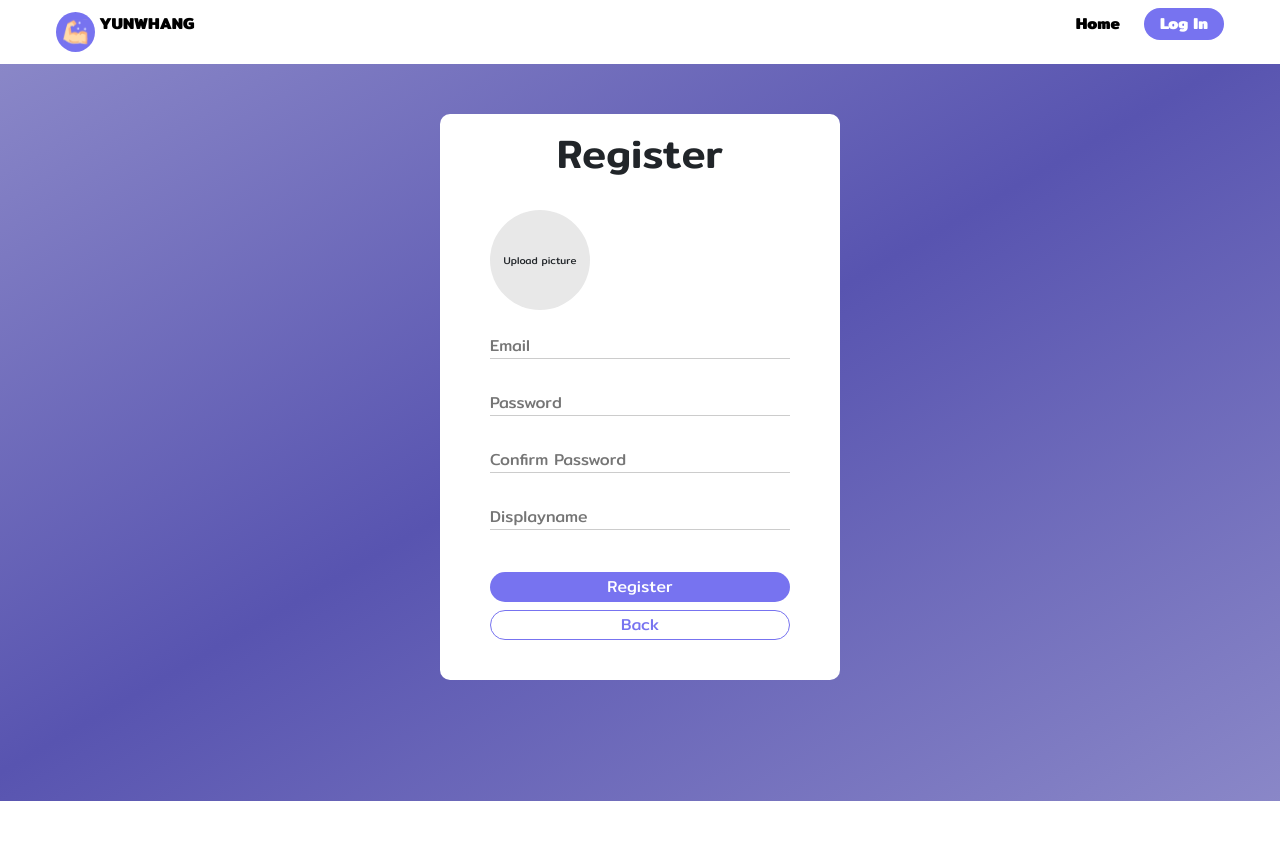
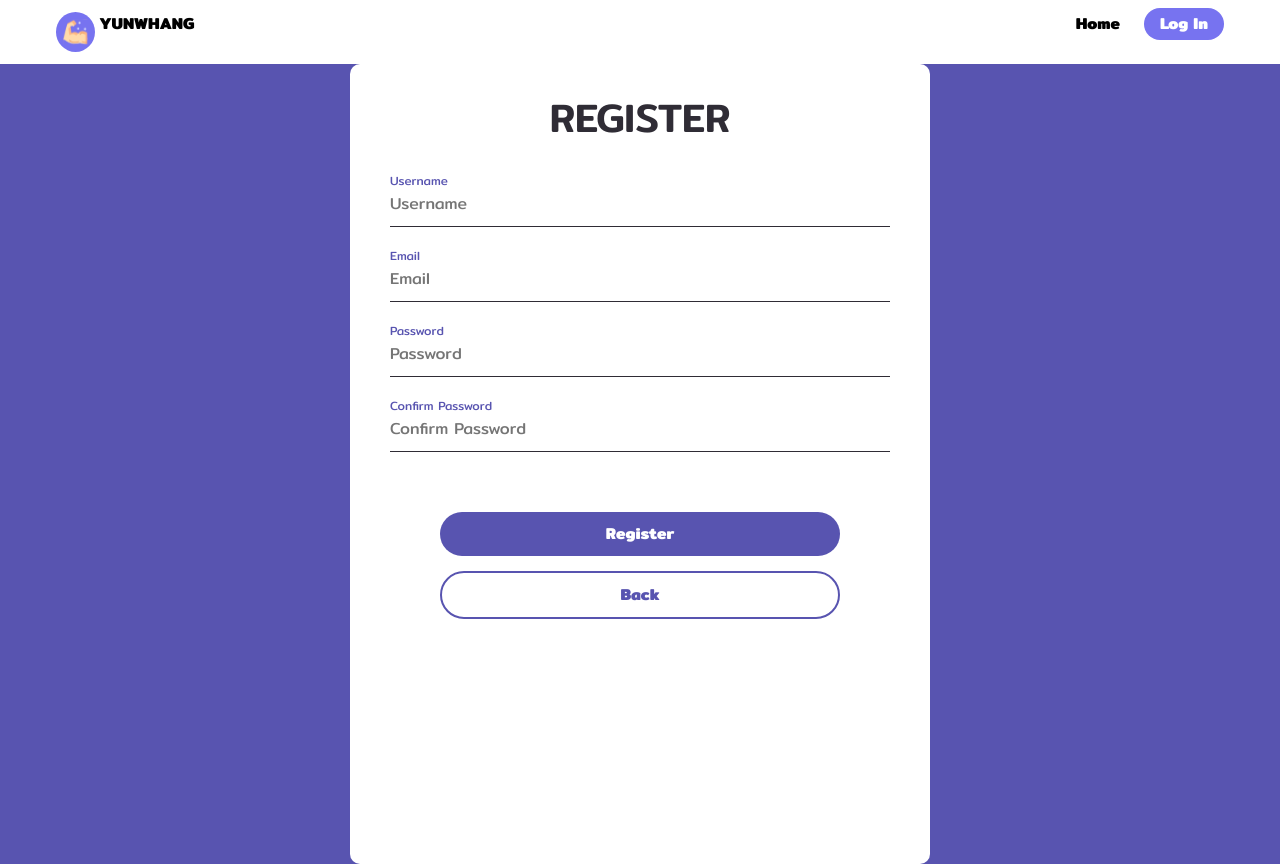
Before and after one commit to I3right/FinalProject_FuiYoh, a React (Vite) app in the folder Fuiyoh/: page /Register in a window 1280 px wide. Before the commit the page ends 801 px from the top, so only its background shows below. Built offline with nearby package versions, Linux system fonts and the light colour scheme.

Commit message:
Change code Register Page

```diff
--- a/Fuiyoh/src/assets/Component/Register/Register.css
+++ b/Fuiyoh/src/assets/Component/Register/Register.css
@@ -1,84 +1,143 @@
-.register{
-  height: calc(100vh - 63px) ;
-  background: rgb(88, 84, 176);
-  background: linear-gradient(
-    150deg,
-    rgba(88, 84, 176, 0.7) 0%,
-    rgba(88, 84, 176, 1) 48%,
-    rgba(88, 84, 176, 0.7) 100%
-  );
-  padding-top: 50px;
-}
-
-.form,.input-form input {
+.body-register {
+  height: 100vh;
+  width: auto;
+  margin: 0 auto;
   display: flex;
   flex-direction: column;
   align-items: center;
+  background-color: #5854b0;
+  font-family: "Mitr", sans-serif;
+  /* border: 2px solid yellow; */
 }
 
-h2{
-  font-size: 40px;
+.container {
+  margin: 0 auto;
+  /* margin-top: 30px; */
+  display: flex;
+  justify-content: center;
+  align-items: center;
+  height: 100vh;
+  width: 1200px;
+  /* border: 50px solid rgba(36, 225, 90, 0.674); */
 }
 
-.form {
+.from-container {
+  /* border: 10px solid red; */
   margin: 0 auto;
-  width: auto;
-  max-width: 400px;
-  min-width: 300px;
-  padding: 1rem;
+  width: 580px;
+  height: 800px;
   background-color: white;
   border-radius: 10px;
 }
 
-.input-picture{
-  border-radius: 50%;
-  width: 100px;
-  height: 100px;
-  margin: 1.5rem auto;
-
+.from-container h1 {
   display: flex;
   justify-content: center;
-  align-items: center;
-  text-align: center;
-
-  background-color: #e8e8e8;
-  font-size: 10px;
+  margin: 0;
+  padding-top: 30px;
+  padding-bottom: 40px;
+  color: #2f2c35;
 }
 
-input[type='file'] {
-  display: none;
+.login-box {
+  width: 500px;
+  margin: auto;
 }
 
-.input-field input{
-  width: 300px;
-  border: transparent;
-  border-bottom: 1px solid rgba(0,0,0,0.2);
-  margin-bottom: 2rem;
+.login-box .user-box {
+  position: relative;
 }
 
-
-.input-field input:focus{
-  outline: transparent;
+.login-box .user-box input {
+  width: 100%;
+  padding: 10px 0;
+  font-size: 16px;
+  color: #2f2c35;
+  margin-bottom: 30px;
+  border: none;
+  border-bottom: 1px solid #2f2c35;
+  outline: none;
+  background: transparent;
 }
 
-.register-btn{
-  margin-top: 10px;
-  margin-bottom: .5rem;
-  gap:10px;
+.login-box .user-box label {
+  position: absolute;
+  top: 0;
+  left: 0;
+  padding: 10px 0;
+  font-size: 16px;
+  color: #2f2c35;
+  pointer-events: none;
+  transition: 0.5s;
 }
 
-.register-btn ,.btn-back{
-  background-color: #7773f0;
-  border: transparent;
-  color: white;
-  width: 300px;
-  height: 30px;
-  border-radius: 30px;
+.login-box .user-box input:focus ~ label,
+.login-box .user-box input:valid ~ label {
+  top: -20px;
+  left: 0;
+  color: #5854b0;
+  font-size: 12px;
 }
 
-.btn-back{
-  background-color: white ;
-  border: 1px solid #7773f0;
-  color: #7773f0;
-  margin-bottom: 1.5rem;
+.error {
+  color: red;
+  font-size: 12px;
+  margin-top: -10px;
+  margin-bottom: 10px;
 }
+
+.button {
+  display: flex;
+  flex-direction: column;
+  row-gap: 15px;
+  align-items: center;
+  margin-top: 30px;
+}
+
+#buttonRegister-register {
+  border: 0;
+  display: flex;
+  color: white;
+  background-color: #5854b0;
+  padding: 10px 16px;
+  border-radius: 100px;
+  transition: all 0.4s ease;
+  font-weight: bold;
+  cursor: pointer;
+  align-items: center;
+  justify-content: center;
+  font-size: 16px;
+  width: 400px;
+  text-decoration: none;
+}
+
+#buttonRegister-register:hover {
+  background-color: #1e1a69;
+  color: #fff;
+  font-size: 110%;
+}
+
+#buttonBack {
+  border: 2px solid #5854b0;
+  display: flex;
+  color: #5854b0;
+  /* background-color: #5854b0; */
+  padding: 10px 16px;
+  border-radius: 100px;
+  transition: all 0.4s ease;
+  font-weight: bold;
+  cursor: pointer;
+  align-items: center;
+  justify-content: center;
+  font-size: 16px;
+  width: 400px;
+  background-color: transparent;
+  text-decoration: none;
+}
+
+#buttonBack:hover {
+  /* background-color: #1e1a69; */
+  color: #1e1a69;
+  border: 2px solid #1e1a69;
+  font-size: 110%;
+}
--- a/Fuiyoh/src/assets/Component/Register/Register.jsx
+++ b/Fuiyoh/src/assets/Component/Register/Register.jsx
@@ -2,91 +2,130 @@ import React, { useState } from "react";
 import { Link, useNavigate } from "react-router-dom";
 import LayoutNormal from "../LayoutNormal/LayoutNormal";
 import "./Register.css";
+import "bootstrap/dist/css/bootstrap.min.css";
+import * as yup from "yup";
 
 const Register = () => {
+  const [username, setUsername] = useState("");
   const [email, setEmail] = useState("");
   const [password, setPassword] = useState("");
-  const [passwordCheck, setPasswordCheck] = useState("");
-  const [displayName, setDisplayName] = useState("");
-
+  const [confirmPassword, setConfirmPassword] = useState("");
+  const [errors, setErrors] = useState({});
   const navigate = useNavigate();
 
-  const inputEmail = (email) => {
-    setEmail(email.target.value);
-  };
-  const inputPassword = (password) => {
-    setPassword(password.target.value);
-  };
-  const inputPasswordCheck = (email) => {
-    setPasswordCheck(email.target.value);
-  };
-  const inputDisplayName = (email) => {
-    setDisplayName(email.target.value);
+  const schema = yup.object().shape({
+    username: yup.string().required("**Username is required"),
+    email: yup
+      .string()
+      .email("**Invalid email")
+      .required("**Email is required"),
+    password: yup
+      .string()
+      .min(8, "**Password must be at least 8 characters")
+      .required("**Password is required"),
+    confirmPassword: yup
+      .string()
+      .oneOf([yup.ref("password"), null], "**Passwords must match")
+      .required("**Confirm Password is required"),
+  });
+
+  const handleRegisterButtonClick = () => {
+    schema
+      .validate(
+        { username, email, password, confirmPassword },
+        { abortEarly: false }
+      )
+      .then(() => {
+        // form is valid, submit it
+        console.log("Form is valid");
+        navigate("/Login");
+      })
+      .catch((err) => {
+        // form is invalid, set the errors
+        const newErrors = {};
+        err.inner.forEach((error) => {
+          newErrors[error.path] = error.message;
+        });
+        setErrors(newErrors);
+      });
   };
 
-  const handleSubmit = (e) => {
-    e.preventDefault();
-    console.log("submit");
-    alert("Submit alredy");
-    // ย้าย path ของ web โดยใช้ navigate
-    navigate("/Login");
-  };
-
-  const handleClick = () => {
-    console.log("Click");
-    navigate("/");
-
-    //   console.log(email,password,passwordCheck,displayName)
+  const handleSubmit = (event) => {
+    event.preventDefault();
+    handleRegisterButtonClick();
   };
 
   return (
     <LayoutNormal>
-      <div className="register">
-        <form onSubmit={handleSubmit} className="form">
-          <h2>Register</h2>
-
-          <div className="input-form">
-            <label>
-              <div className="input-picture">
-                <input type="file" />
-                Upload picture
+      <div className="body-register">
+        <div className="container">
+          <div className="from-container">
+            <h1>REGISTER</h1>
+            <form onSubmit={handleSubmit}>
+              <div className="login-box">
+                <div className="user-box">
+                  <input
+                    type="text"
+                    placeholder="Username"
+                    value={username}
+                    onChange={(e) => setUsername(e.target.value)}
+                  />
+                  <label>Username</label>
                 </div>
-            </label>
-            <div className="input-field">
+                <div className="user-box">
                   <input
-                type="email"
+                    type="text"
+                    placeholder="Email"
                     value={email}
-                onChange={(email) => inputEmail(email)}
-                placeholder="Email"
+                    onChange={(e) => setEmail(e.target.value)}
                   />
+                  <label>Email</label>
+                </div>
+                <div className="user-box">
                   <input
                     type="password"
+                    placeholder="Password"
                     value={password}
-                onChange={(password) => inputPassword(password)}
-                placeholder="Password"
+                    onChange={(e) => setPassword(e.target.value)}
                   />
+                  <label>Password</label>
+                </div>
+                <div className="user-box">
                   <input
                     type="password"
-                value={passwordCheck}
-                onChange={(password) => inputPasswordCheck(password)}
                     placeholder="Confirm Password"
+                    value={confirmPassword}
+                    onChange={(e) => setConfirmPassword(e.target.value)}
                   />
-              <input
-                type="text"
-                value={displayName}
-                onChange={(displayName) => inputDisplayName(displayName)}
-                placeholder="Displayname"
-              />
+                  <label>Confirm Password</label>
+                </div>
+
+                {/* error zone */}
+
+                <div>
+                  {errors.username && (
+                    <p className="error">{errors.username}</p>
+                  )}
+                  {errors.email && <p className="error">{errors.email}</p>}
+                  {errors.password && (
+                    <p className="error">{errors.password}</p>
+                  )}
+                  {errors.confirmPassword && (
+                    <p className="error">{errors.confirmPassword}</p>
+                  )}
+                </div>
+                <div className="button">
+                  <button id="buttonRegister-register" type="submit">
+                    Register
+                  </button>
+                  <Link to="/" id="buttonBack">
+                    Back
+                  </Link>
                 </div>
               </div>
-
-          <button type="submit" className="register-btn">
-            Register
-          </button>
-          <button onClick={() => handleClick()} className="btn-back">
-            Back
-          </button>
             </form>
+          </div>
+        </div>
       </div>
     </LayoutNormal>
   );
```
Lines whose indentation alone changed are shown as unchanged.
